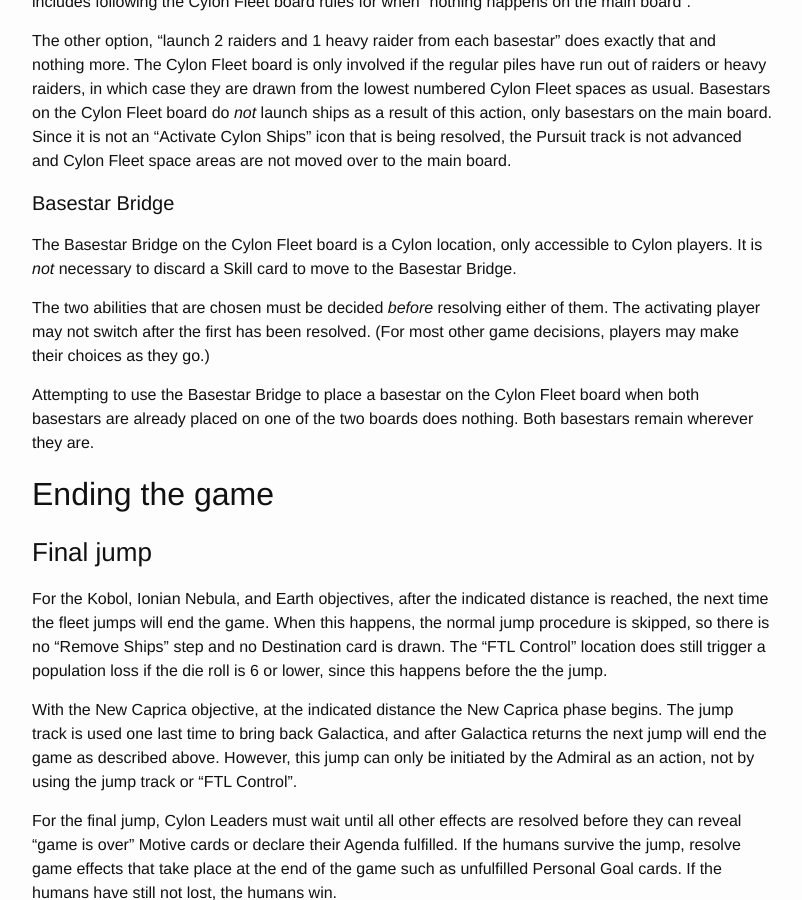
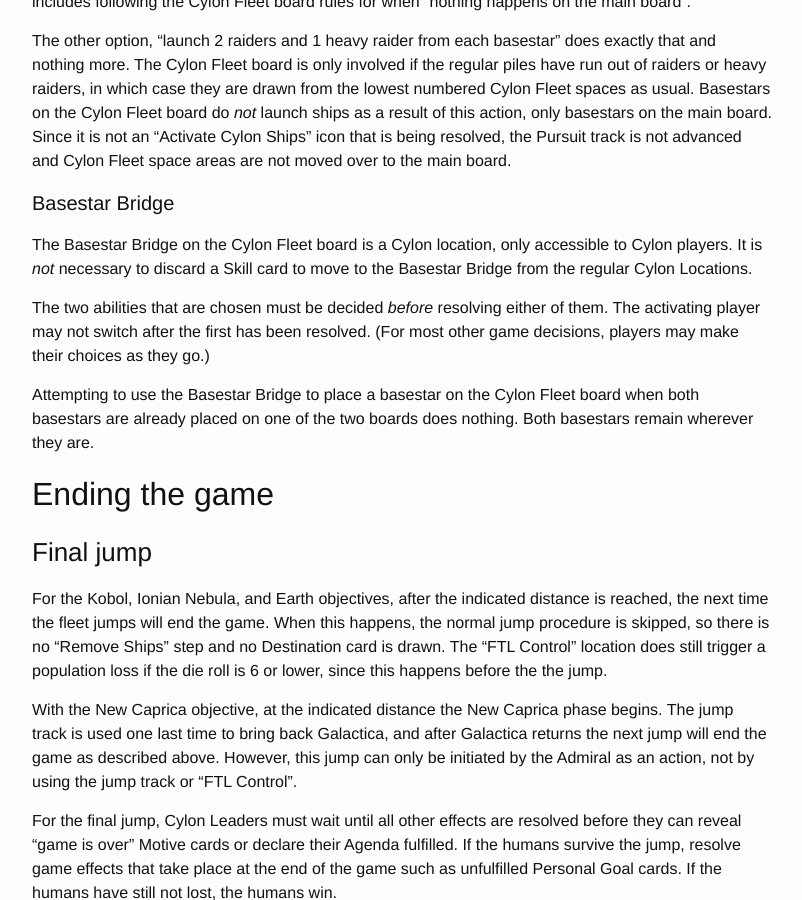
Before and after one commit to jbiatek/BSGRulebook, a Jekyll site: the page built from rulebook.md, in a window 1280 px wide and 900 px high, scrolled down 37821 px. Shown: the whole window, without its empty margins (238-1040 px from the left). Built offline with Jekyll 4.4.1, drawn with Linux system fonts in a browser that asks for light colours; nearby versions of some CDN libraries; some of the changed text lies outside the part shown.

Commit message:
some small changes

```diff
--- a/rulebook.md
+++ b/rulebook.md
@@ -963,7 +963,7 @@ The other option, "launch 2 raiders and 1 heavy raider from each basestar" does
 
 #### Basestar Bridge
 
-The Basestar Bridge on the Cylon Fleet board is a Cylon location, only accessible to Cylon players. It is *not* necessary to discard a Skill card to move to the Basestar Bridge.
+The Basestar Bridge on the Cylon Fleet board is a Cylon location, only accessible to Cylon players. It is *not* necessary to discard a Skill card to move to the Basestar Bridge from the regular Cylon Locations.
 
 The two abilities that are chosen must be decided *before* resolving either of them. The activating player may not switch after the first has been resolved. (For most other game decisions, players may make their choices as they go.)
 
@@ -1000,6 +1000,8 @@ The humans reach New Caprica and attempt to settle there. However, they are disc
 7. All Cylon players are moved to "Occupation Authority".
 8. Move all remaining raptors to the New Caprica board. They can still be risked even before Galactica returns.
 9. Shuffle all remaining civilian ships, whether in space or in the stockpile, into a single stack on the "Locked Civilian Ships" box.
+
+Once setup is complete, the game continues from where it left off with the rules for the New Caprica phase now in effect.
 
 Until Galactica returns to orbit, as described below, all players may only move to New Caprica locations. Even when it does, Colonial One will not return. (Story wise, it was the last ship to leave New Caprica, and it was under Cylon control until then.) You may choose to use the Colonial One overlay's "destroyed" side to indicate this.
 
```
